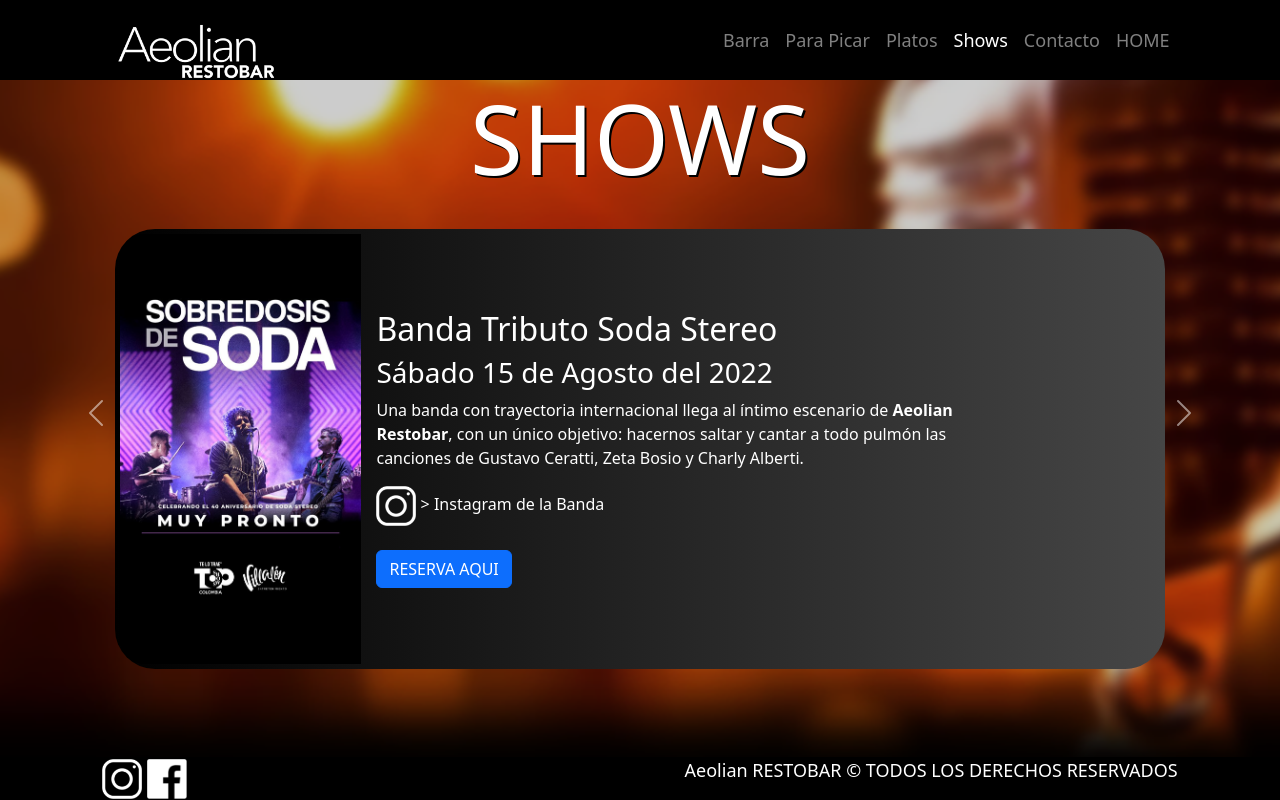
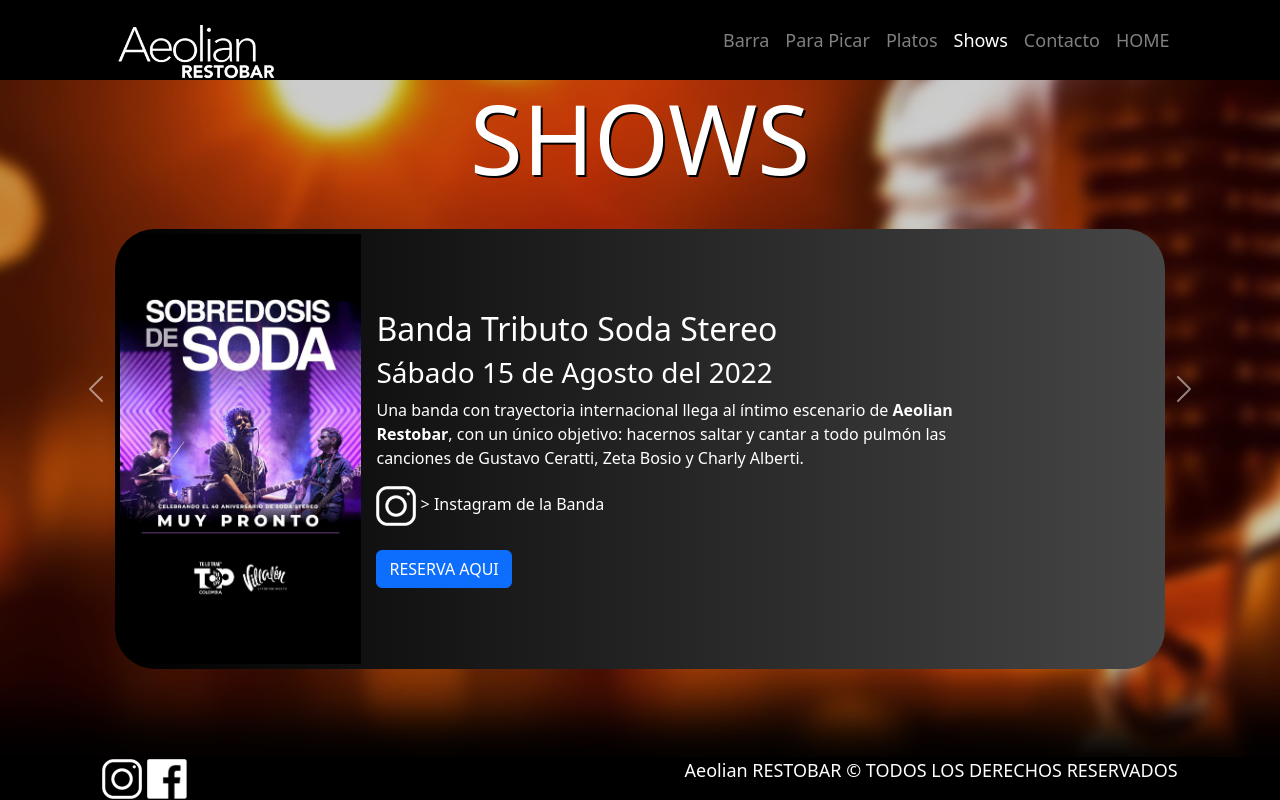
Before and after one commit to Leo-Munoz/AeolianRestobar-LeoMunoz, a website: page pages/shows.html in a window 1280 px wide. Drawn offline with nearby package versions, Linux system fonts and the light colour scheme.

Commit message:
Proyecto Final Terminado

```diff
--- a/scss/utilities/_carrusel.scss
+++ b/scss/utilities/_carrusel.scss
@@ -25,10 +25,10 @@
 }
 
 .carousel-control-next{
-  height: 90%;
+  height: 80%;
 }
 .carousel-control-prev{
-  height: 90%;
+  height: 80%;
 }
 
 .textosPlatos{
```
Also changed, not shown: css/main.css.
